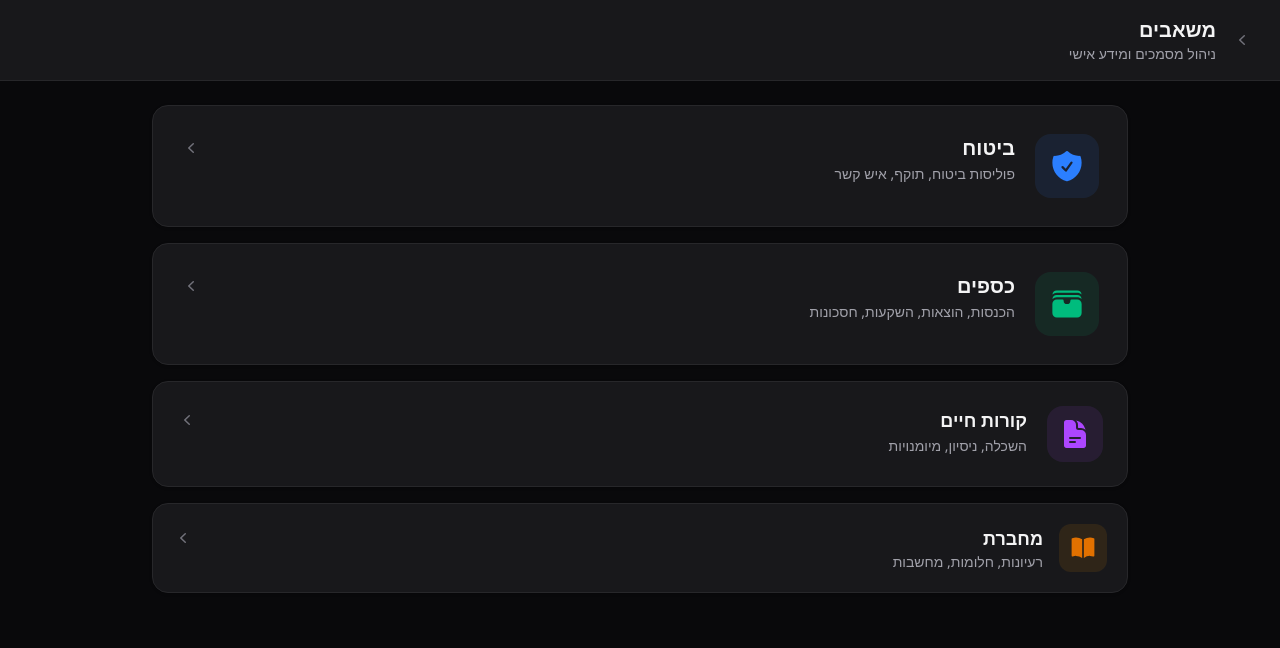
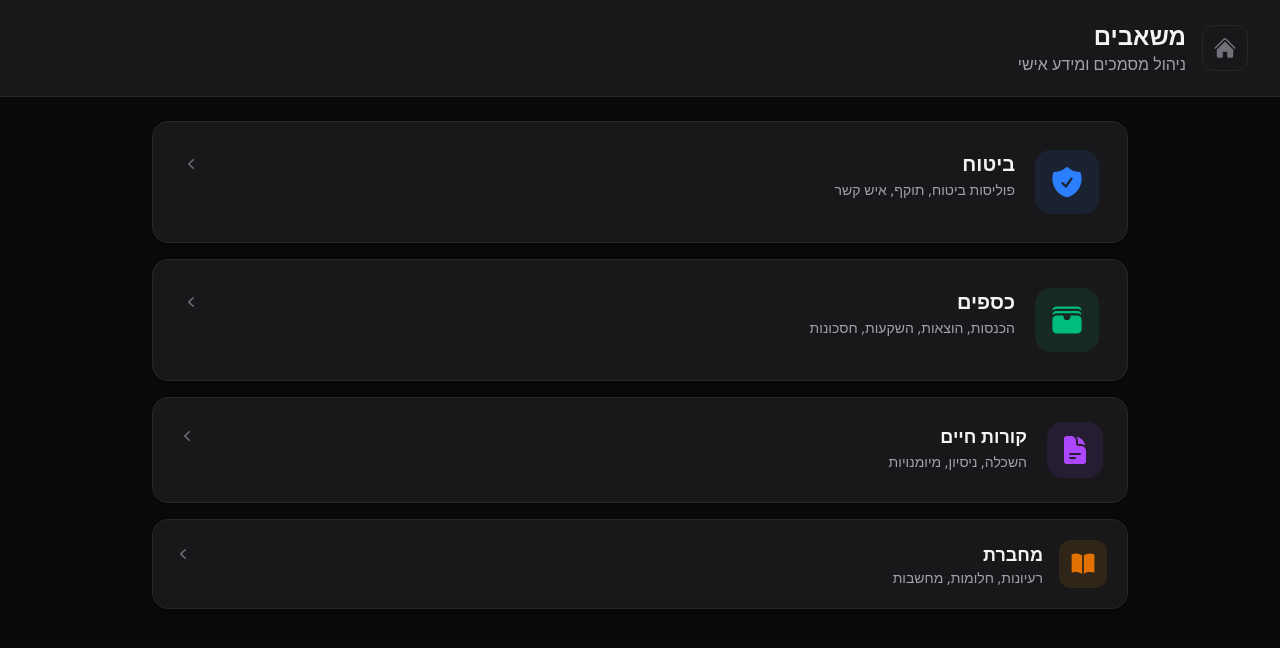
Before and after one commit to liora911/familyManager, a Next.js app: page /resources in a window 1280 px wide. Shown: the top 648 px of the page. Built offline with nearby package versions, Linux system fonts and the light colour scheme; no server answers; the database is empty.

Commit message:
ui/resources — prominent home button with house icon
Replace tiny chevron with a bordered house icon button (w-6 h-6)
and bump header text sizes.

Co-Authored-By: Claude Opus 4.6 <noreply@anthropic.com>

```diff
--- a/app/resources/page.tsx
+++ b/app/resources/page.tsx
@@ -278,19 +278,21 @@ export default function ResourcesPage() {
 
   return (
     <div dir="rtl" className="min-h-dvh bg-surface text-primary">
-      <header className="border-b border-border bg-card px-4 sm:px-6 py-4">
-        <div className="flex items-center gap-3">
+      <header className="border-b border-border bg-card px-5 sm:px-8 py-5">
+        <div className="flex items-center gap-4">
           <button
             onClick={() => router.push("/")}
-            className="text-muted hover:text-primary transition-colors p-1 rounded-lg hover:bg-hover"
+            className="text-muted hover:text-primary transition-colors p-2.5 rounded-xl hover:bg-hover border border-border"
+            title="חזרה לדף הראשי"
           >
-            <svg className="w-5 h-5" viewBox="0 0 20 20" fill="currentColor">
-              <path fillRule="evenodd" d="M12.79 5.23a.75.75 0 01-.02 1.06L8.832 10l3.938 3.71a.75.75 0 11-1.04 1.08l-4.5-4.25a.75.75 0 010-1.08l4.5-4.25a.75.75 0 011.06.02z" clipRule="evenodd" />
+            <svg className="w-6 h-6" viewBox="0 0 24 24" fill="currentColor">
+              <path d="M11.47 3.841a.75.75 0 011.06 0l8.69 8.69a.75.75 0 101.06-1.061l-8.689-8.69a2.25 2.25 0 00-3.182 0l-8.69 8.69a.75.75 0 001.061 1.06l8.69-8.689z" />
+              <path d="M12 5.432l8.159 8.159c.03.03.06.058.091.086v6.198c0 1.035-.84 1.875-1.875 1.875H15a.75.75 0 01-.75-.75v-4.5a.75.75 0 00-.75-.75h-3a.75.75 0 00-.75.75V21a.75.75 0 01-.75.75H5.625a1.875 1.875 0 01-1.875-1.875v-6.198a2.29 2.29 0 00.091-.086L12 5.432z" />
             </svg>
           </button>
           <div>
-            <h1 className="text-xl font-semibold">משאבים</h1>
-            <p className="text-sm text-secondary">ניהול מסמכים ומידע אישי</p>
+            <h1 className="text-2xl font-semibold">משאבים</h1>
+            <p className="text-base text-secondary">ניהול מסמכים ומידע אישי</p>
           </div>
         </div>
       </header>
```
